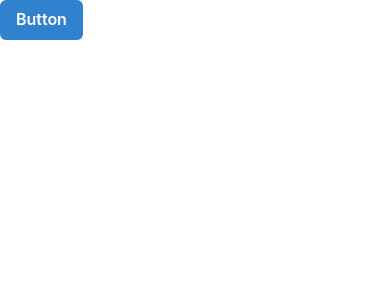
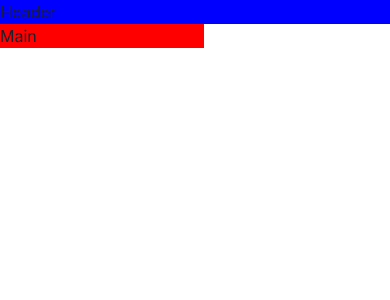
Before and after one commit to 0xkyles/Rawg-games, a React (Vite) app: page / in a window 390 px wide. Shown: the top 300 px of the page. Built offline with nearby package versions, Linux system fonts and the light colour scheme.

Commit message:
Adding a responsive base layout

```diff
--- a/src/App.tsx
+++ b/src/App.tsx
@@ -1,9 +1,26 @@
-import { Button } from "@chakra-ui/react";
+import { Grid, GridItem, Show } from "@chakra-ui/react";
 
 function App() {
     return (
         <div className="App">
-            <Button colorScheme="blue">Button</Button>
+            <Grid
+                templateAreas={{
+                    base: `"header" "main"`,
+                    lg: `"header header" "aside main"`,
+                }}
+            >
+                <GridItem area="header" colSpan={2} bg="blue">
+                    Header
+                </GridItem>
+                <Show above="lg">
+                    <GridItem area="aside" bg="orange">
+                        Nav
+                    </GridItem>
+                </Show>
+                <GridItem area="main" bg="red">
+                    Main
+                </GridItem>
+            </Grid>
         </div>
     );
 }
```
